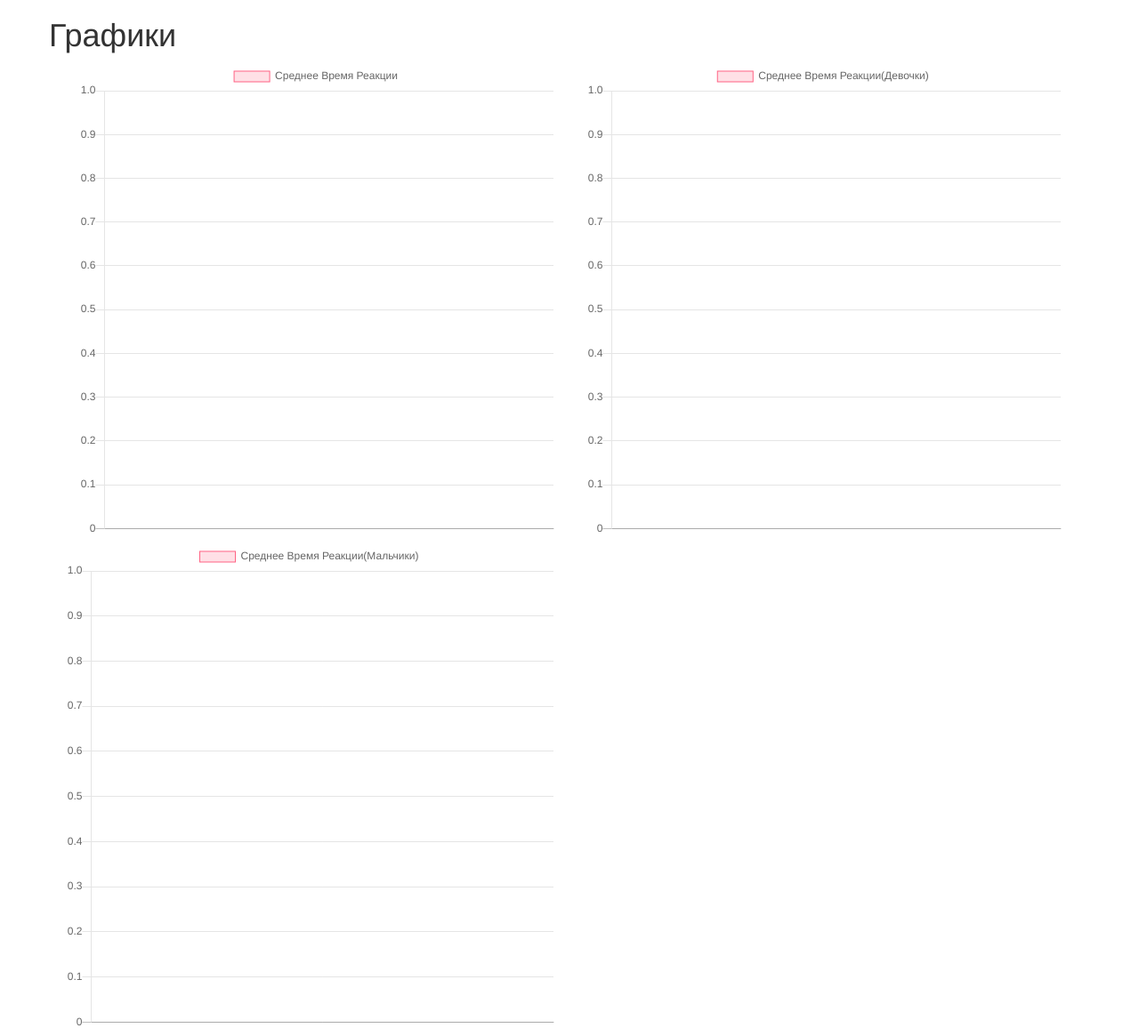
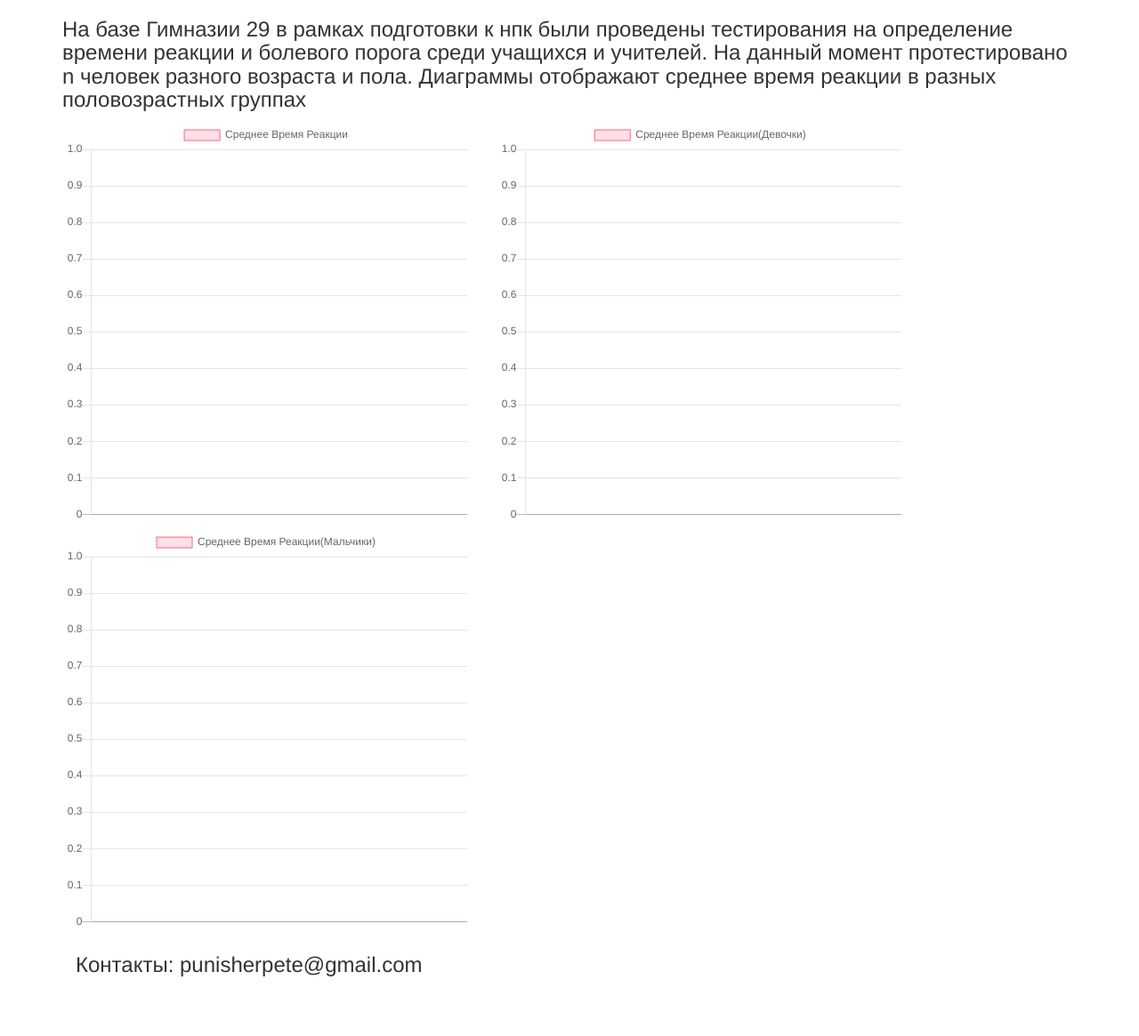
Before and after one commit to Kirillpt/testreaction, a Django app: page / in a window 1280 px wide. Shown: the whole page at 89% size. After the commit the page ends 1098 px from the top, so only its background shows below. Run offline with Django 3.2, Linux system fonts and the light colour scheme; tables that the repository leaves empty hold one stand-in row (values such as "Sample post"); some libraries are stand-ins or nearby versions.

Commit message:
design improve

```diff
--- a/templates/charts.html
+++ b/templates/charts.html
@@ -143,20 +143,31 @@
 
 {% block content %}
 
-<div class='row'>
-      <h1>Графики</h1>
-      <div class='col-sm-12'>
-        <div class='col-sm-6'>
+<div class="row justify-content-md-center">
+  <div class='col-sm-12'>
+    <h3>
+        На базе Гимназии 29 в рамках подготовки к нпк были проведены тестирования на определение времени реакции и болевого порога
+        среди учащихся и учителей. На данный момент протестировано n человек разного возраста и пола. Диаграммы отображают среднее время реакции
+        в разных половозрастных группах
+    </h3>
+  </div>
+</div>
+<div class='col'>
+  <div class="row justify-content-md-center">
+        <div class='col-sm-5'>
             <canvas id="myChart" width="400" height="400"></canvas>
         </div>
-        <div class='col-sm-6'>
+        <div class='col-sm-5'>
             <canvas id="myChart1" width="400" height="400"></canvas>
         </div>
-      </div>
-      <div class='col-sm-6'>
-          <canvas id="myChart2" width="400" height="400"></canvas>
-      </div>
-
+        <div class='col-sm-5'>
+            <canvas id="myChart2" width="400" height="400"></canvas>
+        </div>
+</div>
+<div class='col-sm-12'>
+  <h3>
+    Контакты: punisherpete@gmail.com
+  </h3>
 </div>
 
 {% endblock content %}
```
